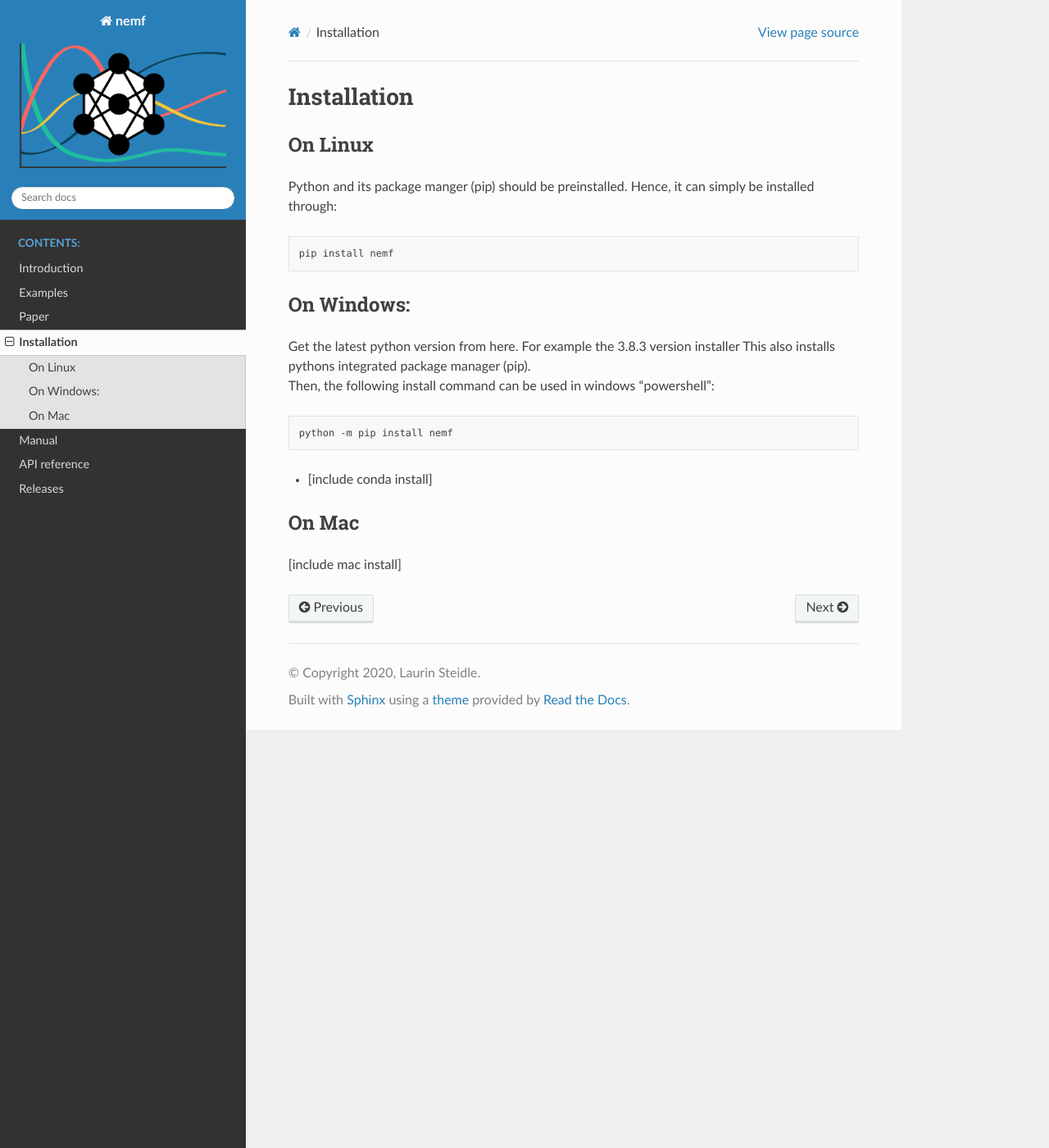
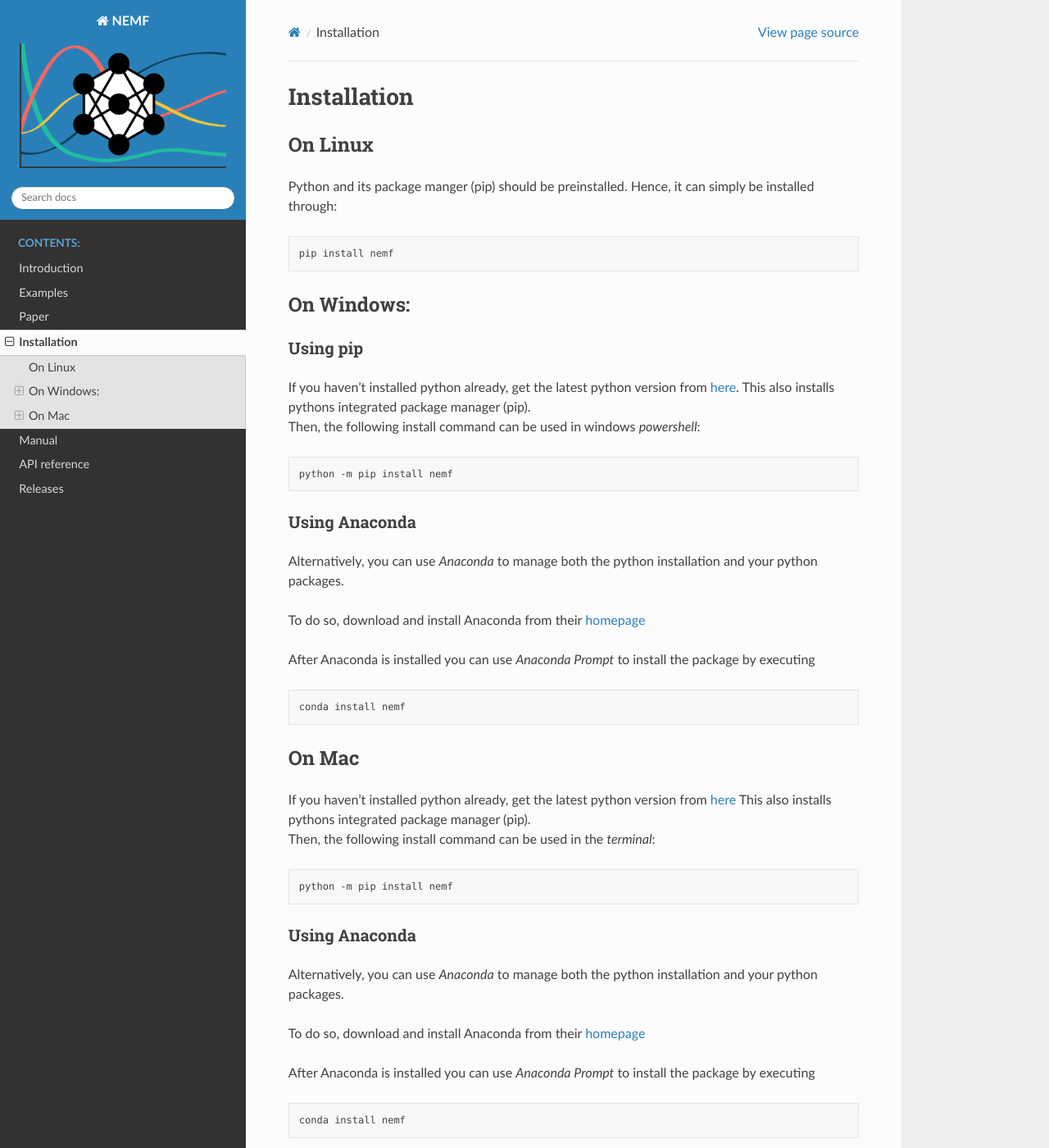
Before and after one commit to 465b/nemf, a Sphinx documentation site: the page built from doc/installation.md, in a window 1280 px wide and 1400 px high. Shown: the whole window at 82% size. Built offline with Sphinx 7.4.7 and the Read the Docs theme 2.0.0, drawn with Linux system fonts in a browser that asks for light colours.

Commit message:
doc: overhauled index&intro; finished install

````diff
--- a/doc/conf.py
+++ b/doc/conf.py
@@ -17,7 +17,7 @@ sys.path.insert(0, os.path.abspath('..'))
 
 # -- Project information -----------------------------------------------------
 
-project = 'nemf'
+project = 'NEMF'
 copyright = '2020, Laurin Steidle'
 author = 'Laurin Steidle'
 
--- a/doc/installation.md
+++ b/doc/installation.md
@@ -8,15 +8,49 @@ pip install nemf
 ```
 
 ## On Windows:
-Get the latest python version from here.
-For example the 3.8.3 version installer
+
+### Using pip
+If you haven't installed python already,
+get the latest python version from
+[here](https://www.python.org/downloads/windows/).
 This also installs pythons integrated package manager (pip).
-Then, the following install command can be used in windows "powershell":
+Then, the following install command can be used in windows *powershell*:
 ``` powershell
 python -m pip install nemf
 ```
 
-* [include conda install]
+### Using Anaconda
+Alternatively, you can use *Anaconda* to manage both the python installation
+and your python packages.
+
+To do so, download and install Anaconda from their
+[homepage](https://www.anaconda.com/products/individual)
+
+After Anaconda is installed you can use *Anaconda Prompt* to install the package
+by executing
+``` powershell
+conda install nemf
+```
 
 ## On Mac
-[include mac install]
+If you haven't installed python already,
+get the latest python version from
+[here](https://www.python.org/downloads/mac-osx/)
+This also installs pythons integrated package manager (pip).
+Then, the following install command can be used in the *terminal*:
+``` powershell
+python -m pip install nemf
+```
+
+### Using Anaconda
+Alternatively, you can use *Anaconda* to manage both the python installation
+and your python packages.
+
+To do so, download and install Anaconda from their
+[homepage](https://www.anaconda.com/products/individual)
+
+After Anaconda is installed you can use *Anaconda Prompt* to install the package
+by executing
+``` powershell
+conda install nemf
+```
````
Also changed, not shown: doc/index.rst (+9 -9 lines), doc/introduction.rst (+59 -45 lines).
